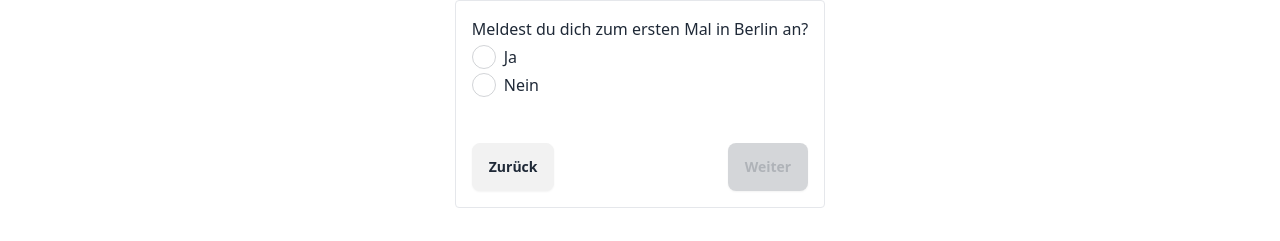
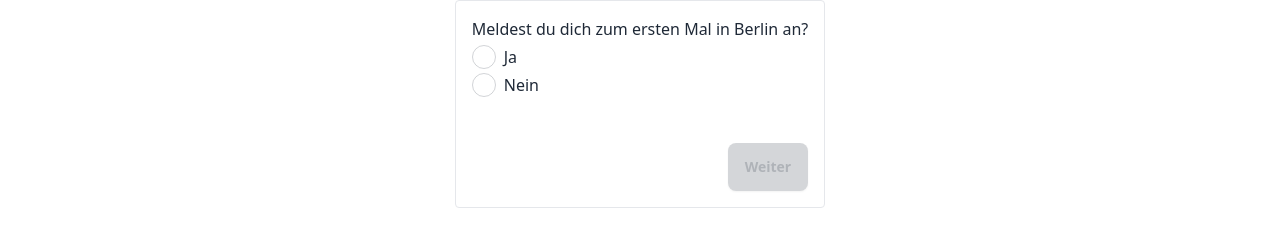
Before and after one commit to technologiestiftung/registration-assistant, a React (Vite) app: page / in a window 1280 px wide. Shown: the part 128-369 px from the top of the page. Built offline with nearby package versions, Linux system fonts and the light colour scheme.

Commit message:
fix: remove back button in first form
Signed-off-by: Raphael Arce <raphael.arce@ts.berlin>

```diff
--- a/src/components/forms/first-registration/index.tsx
+++ b/src/components/forms/first-registration/index.tsx
@@ -1,5 +1,5 @@
 import { useFirstRegistrationStore } from "./store";
-import {useProgressStore} from "../../daisyui-progress/store";
+import { useProgressStore } from "../../daisyui-progress/store";
 
 export function FirstRegistration() {
   const isFirstRegistration = useFirstRegistrationStore(
@@ -14,12 +14,10 @@
 
   const isValid = useFirstRegistrationStore((state) => state.isValid);
 
-  const goToPreviousStep = useProgressStore(
-    (state) => state.decrementCurrentStep,
-  );
-  const goToNextStep = useProgressStore(
-    (state) => state.incrementCurrentStep,
-  );
+  // const goToPreviousStep = useProgressStore(
+  //   (state) => state.decrementCurrentStep,
+  // );
+  const goToNextStep = useProgressStore((state) => state.incrementCurrentStep);
 
   const options = ["Ja", "Nein"];
 
@@ -73,10 +71,10 @@
           </div>
         )}
 
-        <div className="flex h-full w-full items-end justify-between">
-          <button className="btn" type="button" onClick={() => goToPreviousStep()}>
-            Zurück
-          </button>
+        <div className="flex h-full w-full items-end justify-end">
+          {/*<button className="btn" type="button" onClick={() => goToPreviousStep()}>*/}
+          {/*  Zurück*/}
+          {/*</button>*/}
           <div title={!isValid() ? "Bitte wähle zuerst eine Option" : ""}>
             <button className="btn" disabled={!isValid()} type="submit">
               Weiter
```
